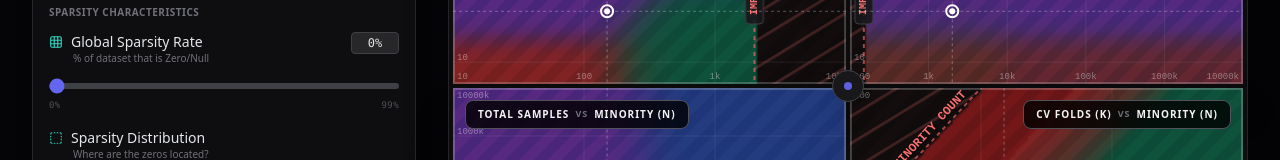
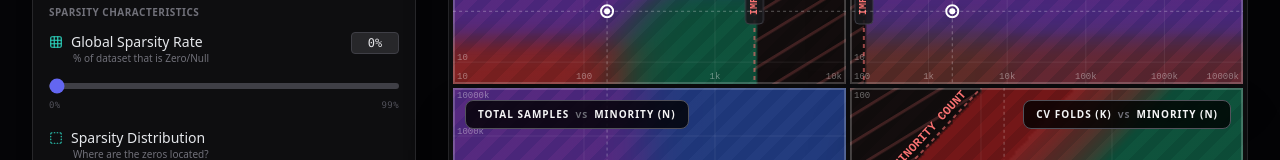
Before and after one commit to mr-september/Resample-Lab, a React (Vite) app: page / in a window 1280 px wide. Shown: the part 459-619 px from the top of the page. Built offline with nearby package versions, Linux system fonts and the light colour scheme.

Commit message:
fix: correct label positioning and remove central hub decoration
- Move bottom-left label to 60% along diagonal line for better visibility
- Remove obstructing central hub decoration from the 4-chart grid

```diff
--- a/App.tsx
+++ b/App.tsx
@@ -222,11 +222,6 @@ function App() {
                 className="rounded-br-lg border-none border-t border-l border-zinc-800"
                 titleAlignment="right"
               />
-
-              {/* Central Hub Decoration */}
-              <div className="absolute top-1/2 left-1/2 -translate-x-1/2 -translate-y-1/2 w-8 h-8 bg-zinc-900 rounded-full border border-zinc-700 flex items-center justify-center shadow-xl z-10">
-                <div className="w-2 h-2 bg-indigo-500 rounded-full animate-pulse"></div>
-              </div>
             </div>
 
             <StrategyCard recommendation={recommendation} />
--- a/components/ChartOverlays.tsx
+++ b/components/ChartOverlays.tsx
@@ -63,9 +63,10 @@ export const TotalVsMinorityOverlay: React.FC<OverlayProps & { minority?: number
   // atan2(dy, dx) gives angle in radians
   const angleDeg = Math.atan2(py2 - py1, px2 - px1) * (180 / Math.PI);
 
-  // Position label at ~20% along the line (in the impossible region, lower-left area)
-  // Interpolate between start and end points
-  const labelT = 0.20; // 20% along the line from start
+  // Position label at ~60% along the line (centered in the visible impossible region)
+  // The line goes from top-left (high Total, low Minority) to bottom-right (low Total, high Minority)
+  // We want to place it where it's visible within the striped region
+  const labelT = 0.60; // 60% along the line
   const labelPctX = x1 + (x2 - x1) * labelT;
   const labelPctY = y1 + (y2 - y1) * labelT;
 
```
